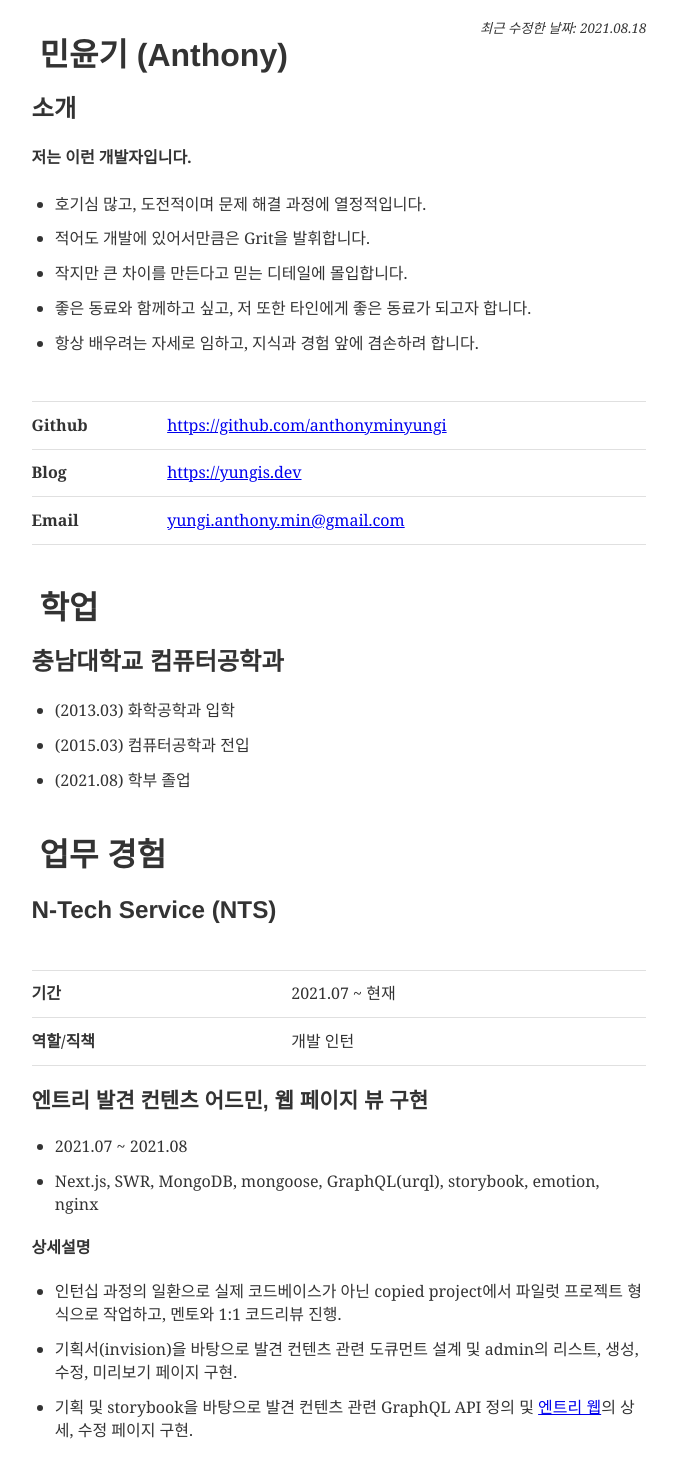
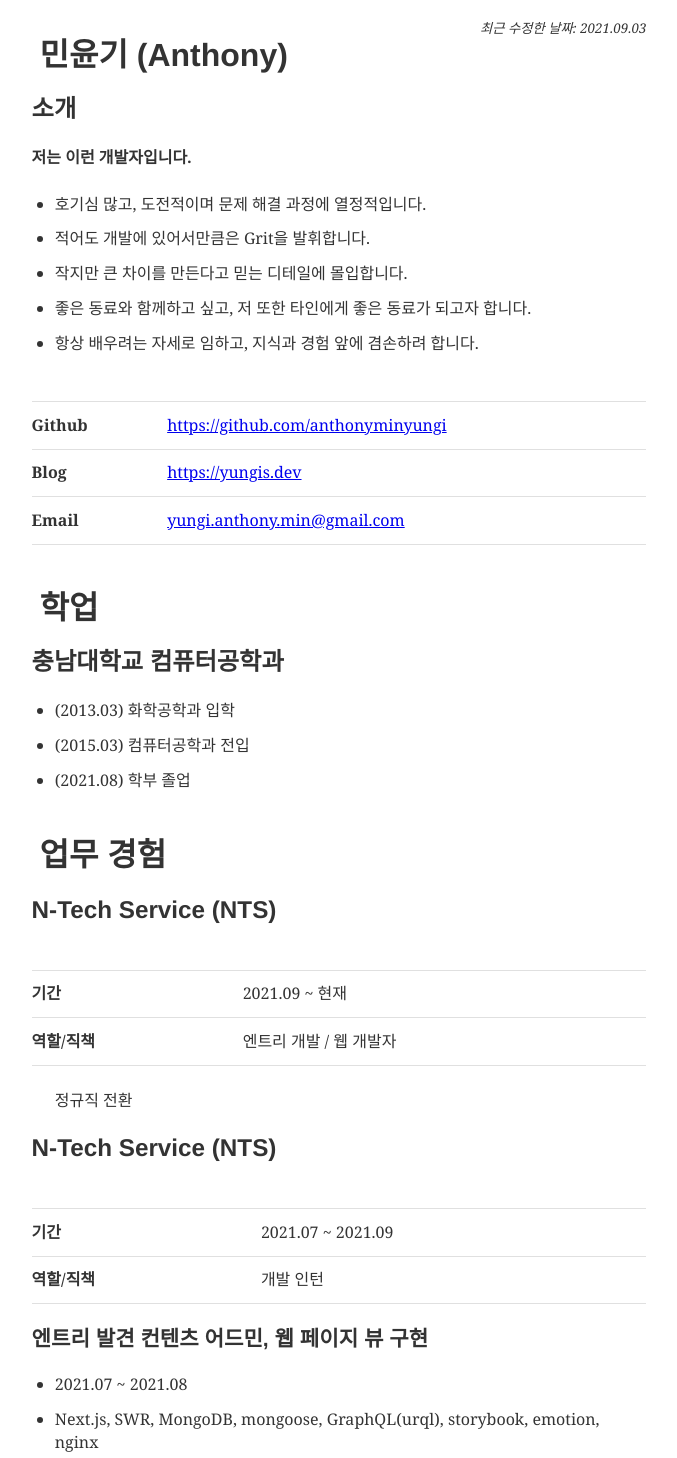
Before and after one commit to anthonyminyungi/yungi-gatsby-blog, a Gatsby site: page /about in a window 1280 px wide. Shown: the top 1458 px of the page, without its empty margins (301-978 px from the left). Built offline with nearby package versions, Linux system fonts and the light colour scheme; Gatsby itself is replaced by a stand-in of ours; some packages are replaced by stand-ins of ours; what typography-theme-github would draw is missing.

Commit message:
edit about page

```diff
--- a/content/__about/resume-ko.md
+++ b/content/__about/resume-ko.md
@@ -1,10 +1,10 @@
 ---
 title: 'about'
-date: 2021-8-18 11:41:30
+date: 2021-09-03 14:12:30
 lang: 'ko'
 showToc: false
 ---
-<div align="right"><sub><i>최근 수정한 날짜: 2021.08.18</i></sub></div>
+<div align="right"><sub><i>최근 수정한 날짜: 2021.09.03</i></sub></div>
 
 # 민윤기 (Anthony)
 
@@ -38,13 +38,21 @@ showToc: false
 
 # 업무 경험
 
+## N-Tech Service (NTS)
+
+|               |                         |
+| :-----------: | ----------------------- |
+|   **기간**    | 2021.09 ~ 현재          |
+| **역할/직책** | 엔트리 개발 / 웹 개발자 |
+
+> 정규직 전환
 
 ## N-Tech Service (NTS)
 
-|               |                |
-| :-----------: | -------------- |
-|   **기간**    | 2021.07 ~ 현재 |
-| **역할/직책** | 개발 인턴      |
+|               |                   |
+| :-----------: | ----------------- |
+|   **기간**    | 2021.07 ~ 2021.09 |
+| **역할/직책** | 개발 인턴         |
 
 ### 엔트리 발견 컨텐츠 어드민, 웹 페이지 뷰 구현
 
```
